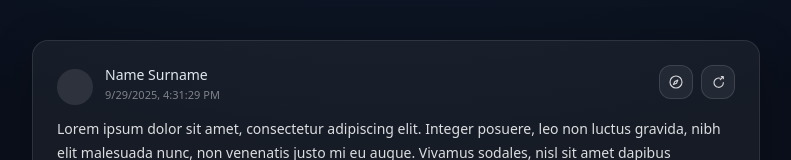
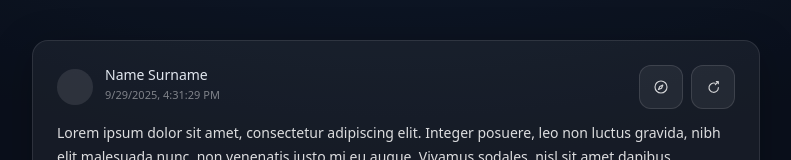
Before and after one commit to Shraddha151/longrun-assignment, a React (Vite) app: page / in a window 1280 px wide. Shown: the top 160 px of the page, without its empty margins (244-1035 px from the left). Built offline with nearby package versions, Linux system fonts and the light colour scheme.

Commit message:
Update project with latest changes

```diff
--- a/src/components/Post.jsx
+++ b/src/components/Post.jsx
@@ -102,11 +102,12 @@ export default function Post({
         </div>
 
         <div className="flex gap-2">
+          {/* ONLY CHANGE: fixed 44×44 buttons for consistent sizing */}
           <button
             type="button"
             onClick={onViewData}
             title="View Data"
-            className="rounded-xl border border-white/12 bg-white/6 p-2 text-white/80 hover:bg-white/10 focus:outline-none focus-visible:ring-2 focus-visible:ring-teal-400"
+            className="h-11 w-11 grid place-items-center rounded-xl border border-white/12 bg-white/6 text-white/80 hover:bg-white/10 focus:outline-none focus-visible:ring-2 focus-visible:ring-teal-400"
           >
             <CompassIcon />
           </button>
@@ -114,7 +115,7 @@ export default function Post({
             type="button"
             onClick={onReset}
             title="Reset Demo"
-            className="rounded-xl border border-white/12 bg-white/6 p-2 text-white/80 hover:bg-white/10 focus:outline-none focus-visible:ring-2 focus-visible:ring-teal-400"
+            className="h-11 w-11 grid place-items-center rounded-xl border border-white/12 bg-white/6 text-white/80 hover:bg-white/10 focus:outline-none focus-visible:ring-2 focus-visible:ring-teal-400"
           >
             <ResetIcon />
           </button>
```
Also changed, not shown: 1 other file (tests, documents, lock files or other folders).
